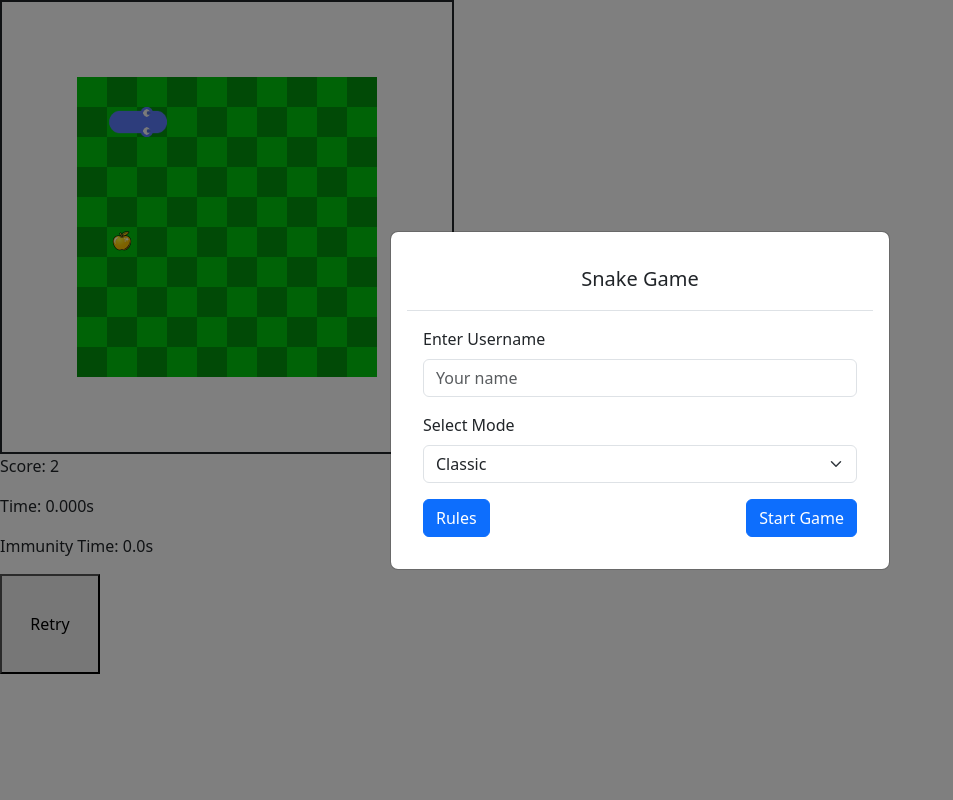
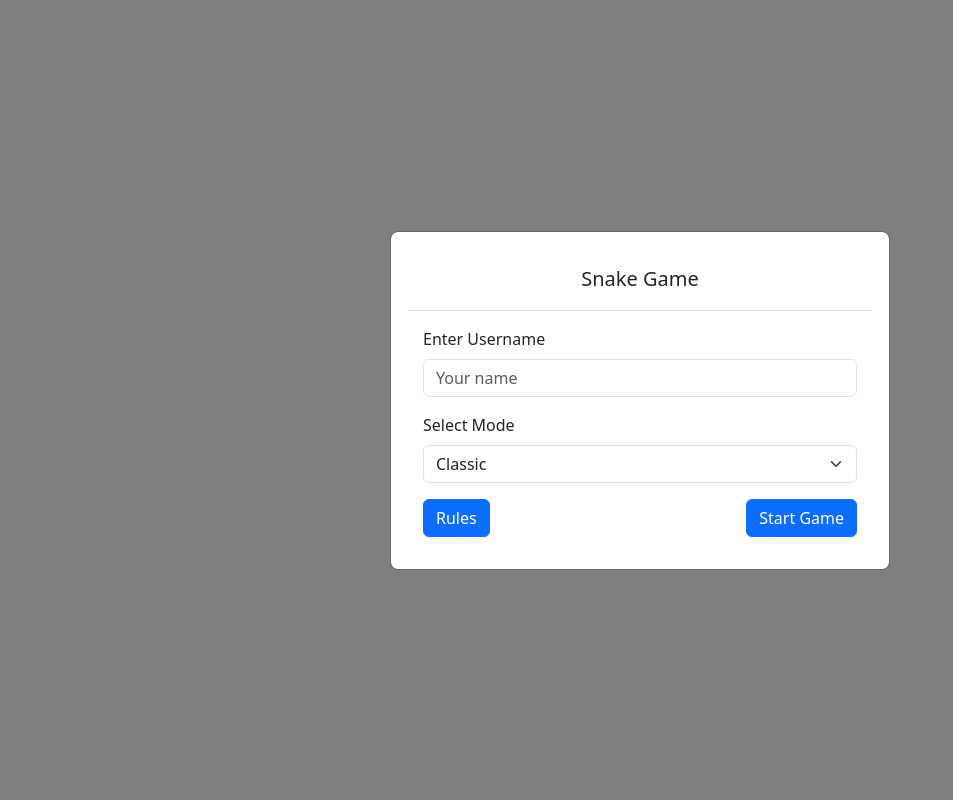
Before and after one commit to Vasu-Vijay/snake-game-ssl, a Flask app: page / in a window 1280 px wide. Shown: the whole page, without its empty margins (0-953 px from the left). Run offline with Flask 3, Linux system fonts and the light colour scheme.

Commit message:
feat: added getting data from startModal and data display in endModal

```diff
--- a/app.py
+++ b/app.py
@@ -36,8 +36,8 @@ def start():
 @app.route("/save_score", methods=["POST"])
 def save_score():
     record_data = request.form
+
     #store data in a file
-
     try:
         with open("history.txt", "a+") as history_file:
             history_file.seek(0)
@@ -47,7 +47,7 @@ def save_score():
                 history_file.write("start_time,username,score,cause,time_alive\n")
                 history_file.truncate()
 
-            record = ",".join(record_data.values())
+            record = ",".join(record_data.values()) #TODO: sanitize data and check before writing, all edge cases
             history_file.write(record+"\n") #TODO: reformat this properly in future
     except Exception as e:
         return str(e) #TODO: if required format it properly
--- a/static/css/styles.css
+++ b/static/css/styles.css
@@ -6,9 +6,8 @@ body {
 
 #game {
     border: 2px solid;
+}
+
+.hidden {
     display: none;
 }
-
-.retry {
-    display: none;
-}
--- a/static/js/script.js
+++ b/static/js/script.js
@@ -4,8 +4,7 @@ const fruits = {
     "goldenapple": {name:"Golden Apple", score:0, sprite:"../static/sprites/fruits/golden_apple.png", rel_probability: 1, onEat: ateGoldenApple} //TODO: image to be made, also fix probability
 }
 
-const snake_sprites=["../static/sprites/classic/", "../static/sprites/cyberpunk/"]
-var graphics_mode = 0 // 0: classic mode
+var graphicsMode = "classic";
 
 const IMMUNITY_TIME = 4000;
 const CANVAS_HEIGHT = 450;
@@ -23,6 +22,10 @@ class User {
     constructor(username = "guest_user") {
         this.username = username;
         this.records = [];
+    }
+
+    get highScore() {
+        return this.records.reduce((maxScore, record) => record.score > maxScore ? record.score : maxScore, 0);
     }
 
     addRecord(record) {
@@ -178,7 +181,7 @@ function loadImages(images) {
             img.onerror = reject
         });
     });
-  return Promise.all(promises);
+    return Promise.all(promises);
 }
 
 function drawBoard(myState) {
@@ -213,8 +216,8 @@ function drawSnake(myState) { // to draw the snake, with corresponding sprites,
         }
 
         let [canvas_x, canvas_y] = myState.gtoc(s.x, s.y);
-        let image_path = snake_sprites[graphics_mode]+s.sprite; // path = folder + base file name
-        myState.ctx.drawImage(image_elems[image_path], canvas_x, canvas_y, myState.cellSize, myState.cellSize);
+        let imagePath = "../static/sprites/" + graphicsMode + "/" + s.sprite; // path = folder + base file name
+        myState.ctx.drawImage(image_elems[imagePath], canvas_x, canvas_y, myState.cellSize, myState.cellSize);
     }
 }
 
@@ -328,9 +331,12 @@ function executeFuneral(myState, cause) { // perform actions reqd after game end
         user.saveLatestRecord();
     }
 
+    document.getElementById("death-score").innerText = myState.score;
+    document.getElementById("death-cause").innerHTML = `Death by: ${cause}`;
+    document.getElementById("death-high-score").innerHTML = user.highScore;
+    document.getElementById("death-time-alive").innerHTML = myState.snake.timeAlive;
 
-    document.getElementById("score").innerText = myState.score;
-    let endModal=new bootstrap.Modal(document.getElementById("endModal"))
+    let endModal = new bootstrap.Modal(document.getElementById("endModal"));
     endModal.show();
 
     myState.destroy();  //TODO maybe add a proper reset function
@@ -369,15 +375,50 @@ function updateState(myState) {
     // }
 }
 
-function start() {
+function loadContent() {
     loadImages(images).then(results => {
         results.forEach(({ src, img }) => {
             image_elems[src] = img;
         });
-        document.getElementById("game").style.display="block"
-        initGameState();
-        updateTimeDisplays(+new Date());
+
     });
+}
+
+function isNameValid(username) {
+    let msg = "";
+    if(username.includes(",")) { msg = "Username can not contain commas."; }
+    if(username.length < 3 || username.length > 15) { msg = "Username should have atleast 3 and atmost 15 characters."; }
+    return msg;
+}
+
+function validateUsername(username) {
+    let errorMsg = isNameValid(username);
+    if(errorMsg != "") {
+        let el = document.getElementById("usernameError");
+        el.innerHTML = errorMsg;
+        el.style.display = "block";
+       return false;
+    }
+    document.getElementById("usernameError").classList.toggle("hidden");
+    return true;
+}
+
+function start() {
+    let username = document.getElementById("username").value;
+    graphicsMode = document.getElementById("mode").value;
+    if(!validateUsername(username)) {
+        return;
+    }
+    user.username = username;
+    let startModal=bootstrap.Modal.getInstance(document.getElementById("startModal"));
+    startModal.hide();
+
+    Array.from(document.getElementsByClassName("retry")).forEach(el => { el.classList.toggle("hidden"); });
+    Array.from(document.getElementsByClassName("start")).forEach(el => { el.classList.toggle("hidden"); });
+
+    document.getElementById("mainBody").classList.toggle("hidden");
+    initGameState();
+    updateTimeDisplays(+new Date());
 }
 
 function updateTimeDisplays(prevTime) { //TODO: ~~~~!!!!!!!!!!!! change the logic to do floor to the refresh rate otherwise unfair leaderboard !!!!!!!!!!!!!!!!!!!!~~~~~
@@ -553,7 +594,9 @@ function gameLoop(myState) {
     setTimeout(() => gameLoop(myState), myState.refreshRate);
 }
 
-start();
+loadContent();
+
+document.getElementById("startbtn").addEventListener("click", start);
 
 document.getElementById("retryButton").addEventListener("click", (e) => {
     if(!myState.isFinished) {
--- a/templates/index.html
+++ b/templates/index.html
@@ -1,20 +1,31 @@
 <html>
+
 <head>
     <meta charset="UTF-8">
     <title>Snake Game</title>
-        <link rel="stylesheet" href="https://cdn.jsdelivr.net/npm/bootstrap@5.3.0/dist/css/bootstrap.min.css" >
+    <link rel="stylesheet" href="https://cdn.jsdelivr.net/npm/bootstrap@5.3.0/dist/css/bootstrap.min.css">
     <link rel="stylesheet" href="../static/css/styles.css" type="text/css">
 </head>
 
 <body>
+    <div id="mainBody" class="hidden">
+        <div id="gameBody">
             <canvas id="game" height="450px" width="450px"></canvas>
+        </div>
+        <div id="displays">
             <p id="scoreDisplayer">Score: 2</p>
             <p id="timeDisplayer">Time: 0.000s</p>
             <p id="immunityTimeDisplayer">Immunity Time: 0s</p>
+        </div>
+        <div id="controls">
             <button style="width:100px; height:100px" id="retryButton">Retry</button>
+        </div>
+    </div>
+
 
     <!--Basic Start Modal-->
-    <div class="modal fade show" id="startModal" data-bs-backdrop="static" data-bs-keyboard="false" tabindex="-1" style="display:block;">
+    <div class="modal fade show" id="startModal" data-bs-backdrop="static" data-bs-keyboard="false" tabindex="-1"
+        style="display:block;">
         <div class="modal-dialog modal-dialog-centered">
             <div class="modal-content p-3">
                 <div class="modal-header">
@@ -23,12 +34,13 @@
 
                 <div class="modal-body">
 
-                    <div class="mb-3" class="start">
+                    <div class="mb-3 start">
                         <label class="form-label">Enter Username</label> <!--TO DO : Validation-->
                         <input type="text" id="username" class="form-control" placeholder="Your name">
+                        <p id="usernameError" class="hidden"></p>
                     </div>
 
-                    <div class="retry mb-3">
+                    <div class="retry mb-3 hidden">
                         <table class="table">
                             <tr>
                                 <td>HighScore</td> <!--High Score of Player to be added by JS-->
@@ -46,8 +58,9 @@
                     </div>
 
                     <div class="d-flex justify-content-between">
-                        <button class="btn btn-primary" data-bs-target="#rulesModal" data-bs-toggle="modal" data-bs-dismiss="modal">Rules</button>
-                        <button class="btn btn-primary" id="startbtn" data-bs-dismiss="modal">Start Game</button>
+                        <button class="btn btn-primary" data-bs-target="#rulesModal" data-bs-toggle="modal"
+                            data-bs-dismiss="modal">Rules</button>
+                        <button class="btn btn-primary" id="startbtn">Start Game</button>
                     </div>
 
                 </div>
@@ -76,7 +89,8 @@
                 </div>
 
                 <div class="modal-footer">
-                    <button class="btn btn-secondary" data-bs-target="#startModal" data-bs-dismiss="modal" data-bs-toggle="modal">Close</button>
+                    <button class="btn btn-secondary" data-bs-target="#startModal" data-bs-dismiss="modal"
+                        data-bs-toggle="modal">Close</button>
                 </div>
             </div>
         </div>
@@ -87,33 +101,34 @@
         <div class="modal-dialog modal-dialog-centered">
             <div class="modal-content p-3">
                 <div class="modal-header">
-                    <h5 class="modal-title w-100 text-center" >Game Over</h5>
+                    <h5 class="modal-title w-100 text-center">Game Over!!</h5>
                 </div>
 
                 <div class="modal-body">
-                    <h5 id="deathCause" class="text-center">SELF KILL</h5> <!--Cause of Death to be modified after death-->
-                    <table class="table">
+                    <h5 id="death-cause" class="text-center">Death by: </h5>
+                    <table id="deathStats" class="table">
                         <tr>
-                            <td>HighScore</td><!--High Score by the palyer to be added by JS-->
-                            <td id="highScore">0</td>
+                            <td>High Score</td>
+                            <td id="death-high-score">0</td>
                         </tr>
                         <tr>
                             <td>Score</td>
-                            <td id="score">0</td> <!--Score to be updated by JS on death-->
+                            <td id="death-score">0</td>
                         </tr>
                         <tr>
                             <td>Time Survived</td>
-                            <td id="time">0</td> <!--Time Survived to be updated by JS on death-->
+                            <td id="death-time-alive">0</td>
                         </tr>
-
                     </table>
 
                 </div>
 
                 <div class="d-flex justify-content-between">
-                    <button class="btn btn-success" data-bs-target="#startModal" data-bs-dismiss="modal" data-bs-toggle="modal">Retry</button>
+                    <button class="btn btn-success" data-bs-target="#startModal" data-bs-dismiss="modal"
+                        data-bs-toggle="modal">Retry</button>
                     <!--Opens Start Modal but changes a few elements resembling retry modal-->
-                    <button class="btn btn-success" data-bs-target="#finalModal" data-bs-dismiss="modal" data-bs-toggle="modal">Exit</button>
+                    <button class="btn btn-success" data-bs-target="#finalModal" data-bs-dismiss="modal"
+                        data-bs-toggle="modal">Exit</button>
                 </div>
             </div>
         </div>
@@ -126,4 +141,5 @@
         modal.show();
     </script>
 </body>
+
 </html>
```
Lines whose indentation alone changed are shown as unchanged.
